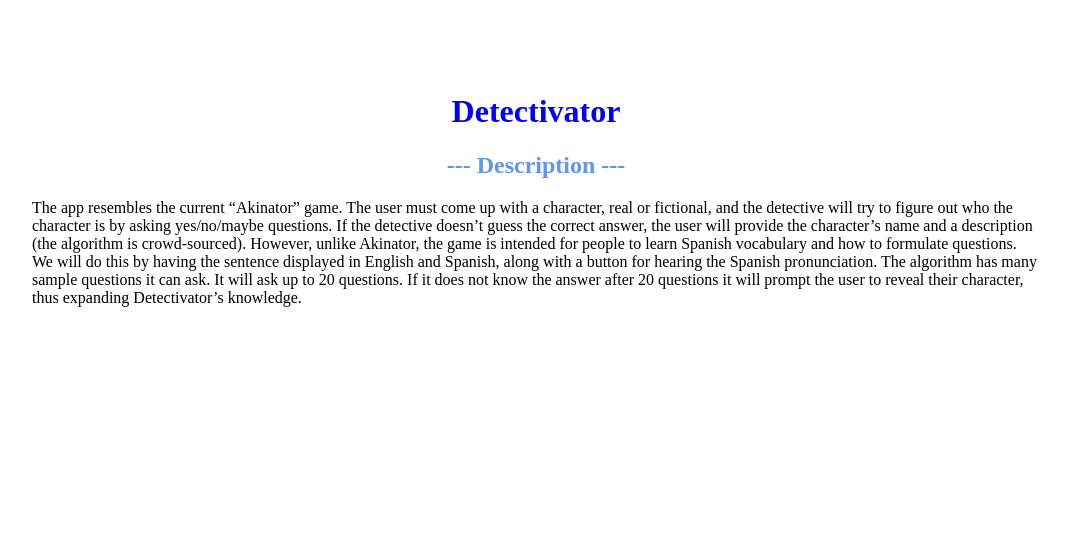
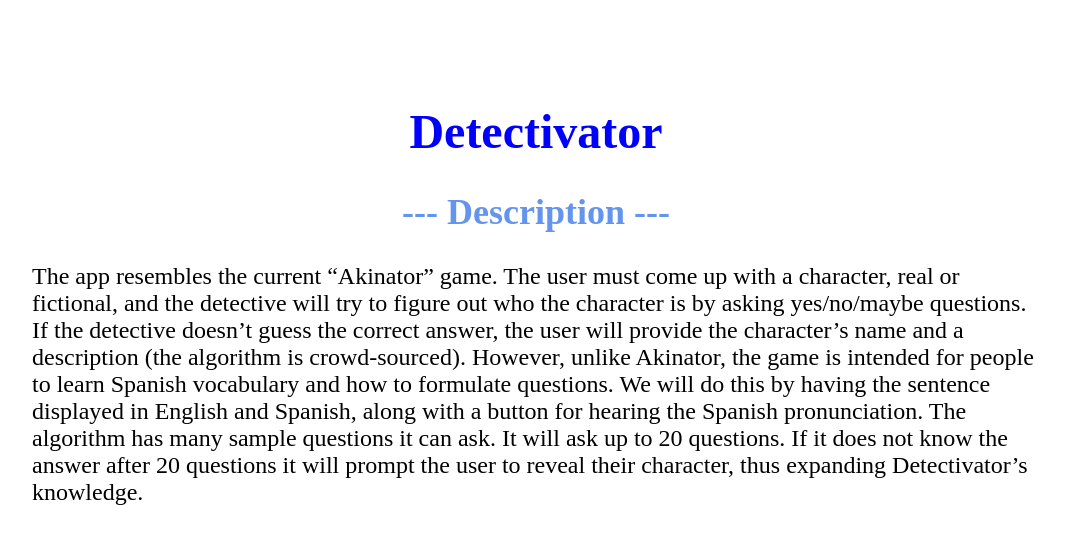
Before and after one commit to jackbrennan222/jackbrennan222.github.io, a plain HTML site: page detectivator.html in a window 1280 px wide. Shown: the whole page, without its empty margins (104-1171 px from the left). Drawn offline with Linux system fonts and the light colour scheme.

Commit message:
another commit

```diff
--- a/detectivator.html
+++ b/detectivator.html
@@ -5,20 +5,21 @@
             body {
                 justify-content: center;
                 padding: 5% 10%;
+                font-size: 150%;
+                text-align: center;
             }
 
             h1 {
                 color: blue;
-                text-align: center;
             }
 
             h2 {
                 color: cornflowerblue;
-                text-align: center;
             }
 
             p {
                 color: black;
+                text-align: left;
             }
         </style>
         <title>Detectivator</title>
```
